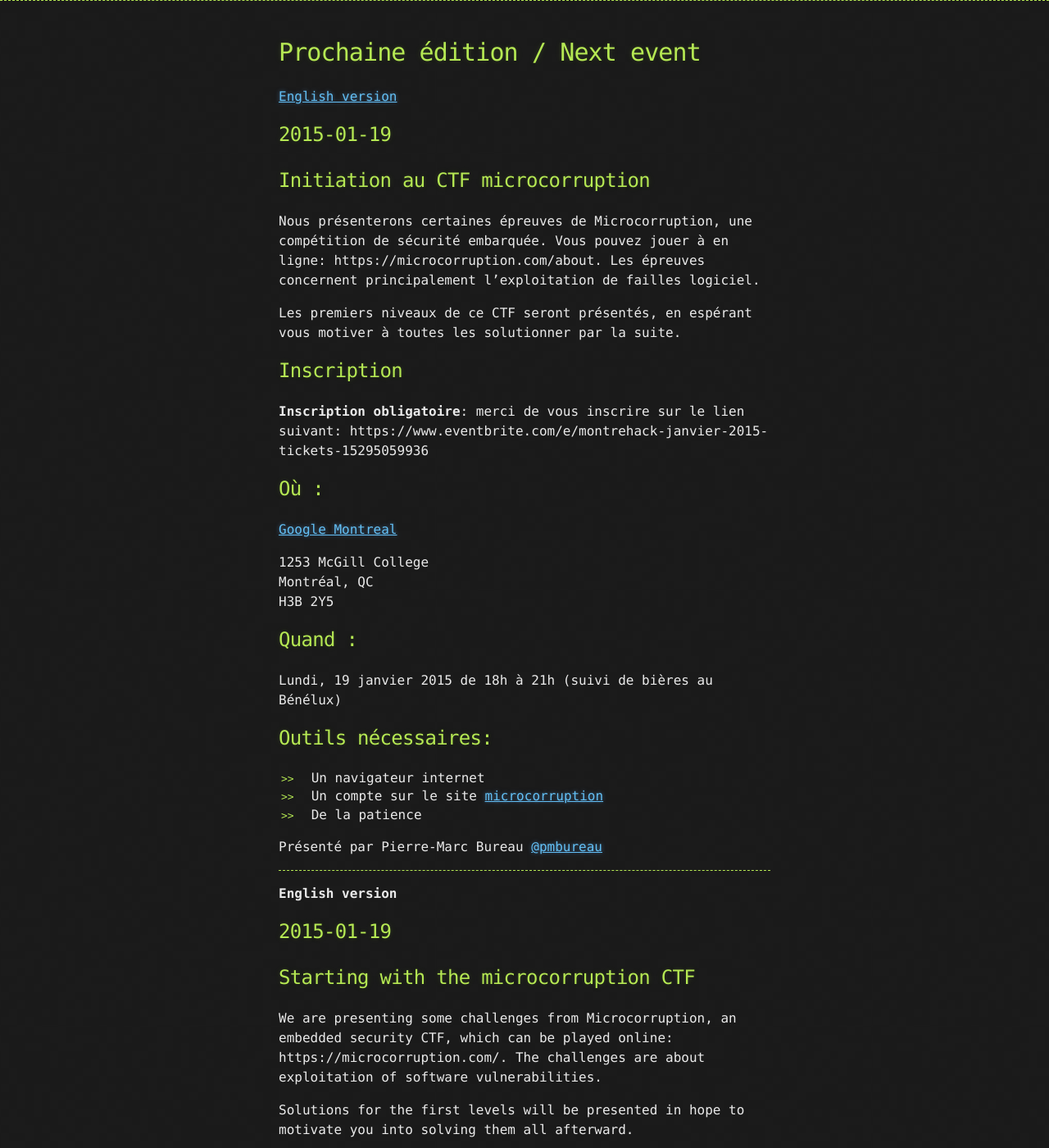
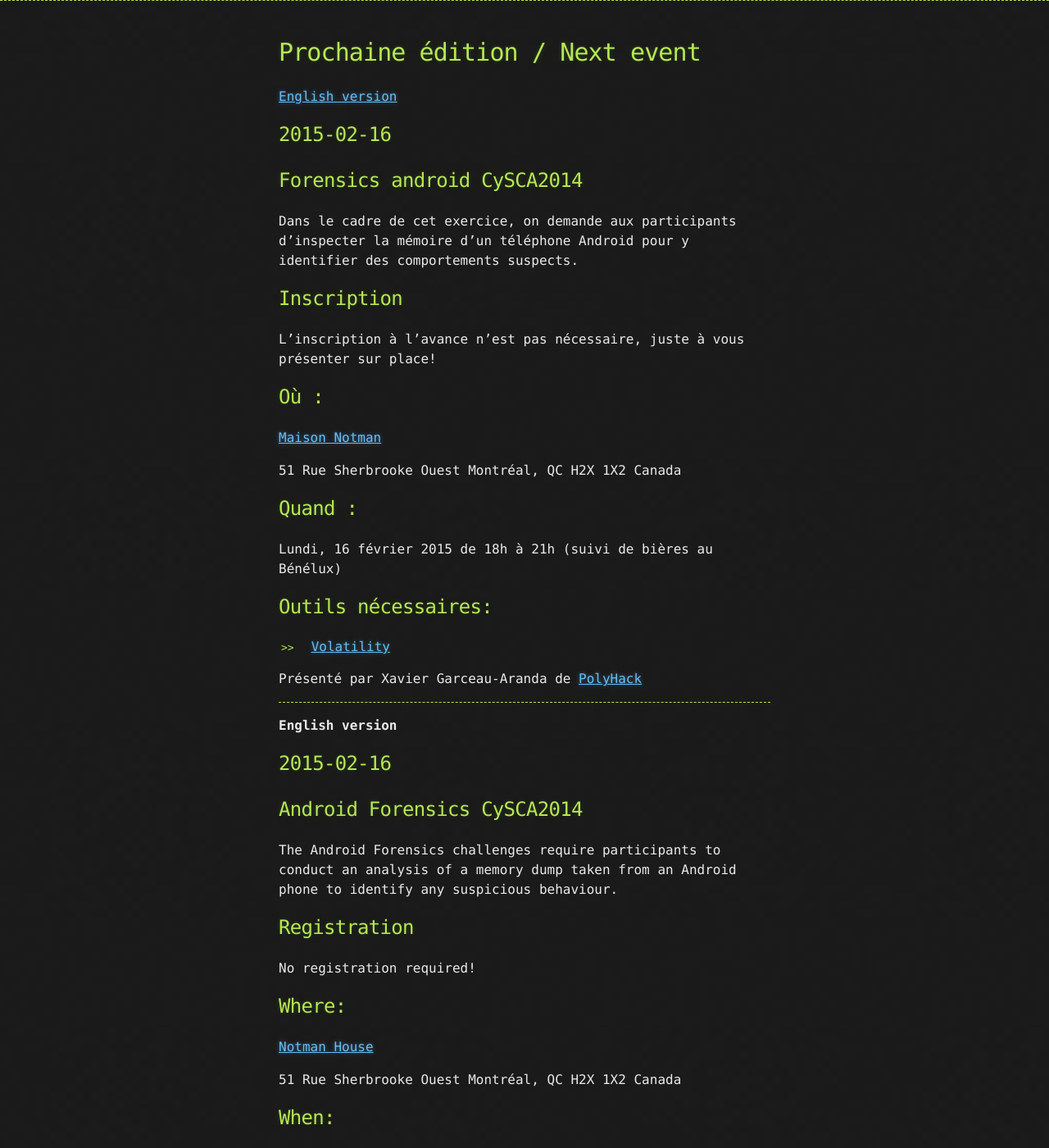
Before and after one commit to montrehack/montrehack.github.com, a Jekyll site: the page built from index.md, in a window 1280 px wide and 1400 px high, scrolled down 345 px. Shown: the whole window at 82% size. Built offline with Jekyll 4.4.1, drawn with Linux system fonts in a browser that asks for light colours; Markdown is read by kramdown in place of the engine named in the settings; comment, search, counter and statistics services are not loaded; some of the changed text lies outside the part shown.

Commit message:
feb2015
Adding information for February 2015 event (Android Forensics)

```diff
--- a/index.md
+++ b/index.md
@@ -7,80 +7,66 @@ title: MontréHack
 
 [English version](#english)
 
-## 2015-01-19
-## Initiation au CTF microcorruption
+## 2015-02-16
+## Forensics android CySCA2014
 
-Nous présenterons certaines épreuves de Microcorruption, une compétition
-de sécurité embarquée.  Vous pouvez jouer à en ligne:
-https://microcorruption.com/about.  Les épreuves concernent principalement
-l'exploitation de failles logiciel.
-
-Les premiers niveaux de ce CTF seront présentés, en espérant vous motiver à
-toutes les solutionner par la suite.
+Dans le cadre de cet exercice, on demande aux participants d'inspecter la
+mémoire d'un téléphone Android pour y identifier des comportements suspects.
 
 ## Inscription
 
-**Inscription obligatoire**: merci de vous inscrire sur le lien suivant:
-https://www.eventbrite.com/e/montrehack-janvier-2015-tickets-15295059936
+L'inscription à l'avance n'est pas nécessaire, juste à vous présenter sur place!
 
 ## Où :
 
-[Google Montreal](https://www.google.ca/about/careers/locations/montreal/#tab=tab-map)
+[Maison Notman](http://notman.org/)
 
-1253 McGill College
-Montréal, QC
-H3B 2Y5
+51 Rue Sherbrooke Ouest
+Montréal, QC H2X 1X2
+Canada
 
 ## Quand :
 
-Lundi, 19 janvier 2015 de 18h à 21h (suivi de bières au Bénélux)
+Lundi, 16 février 2015 de 18h à 21h (suivi de bières au Bénélux)
 
 ## Outils nécessaires:
 
-* Un navigateur internet
-* Un compte sur le site [microcorruption](https://microcorruption.com)
-* De la patience
+* [Volatility](https://code.google.com/p/volatility/)
 
-Présenté par Pierre-Marc Bureau [@pmbureau](https://twitter.com/pmbureau)
+Présenté par Xavier Garceau-Aranda de [PolyHack](http://polyhack.org/)
 
 <hr/>
 
 <a id="english"></a>
 **English version**
 
-## 2015-01-19
-## Starting with the microcorruption CTF
+## 2015-02-16
+## Android Forensics CySCA2014
 
-We are presenting some challenges from Microcorruption, an embedded
-security CTF, which can be played online: https://microcorruption.com/.  The
- challenges are about exploitation of software vulnerabilities.
-
-Solutions for the first levels will be presented in hope to motivate you into
-solving them all afterward.
+The Android Forensics challenges require participants to conduct an analysis of a
+memory dump taken from an Android phone to identify any suspicious behaviour.
 
 ## Registration
 
-**It is mandatory to register**, please register by following the link: https://www.eventbrite.com/e/montrehack-janvier-2015-tickets-15295059936
+No registration required!
 
 ## Where:
 
-[Google Montreal](https://www.google.ca/about/careers/locations/montreal/#tab=tab-map)
+[Notman House](http://notman.org/)
 
-1253 McGill College
-Montréal, QC
-H3B 2Y5
+51 Rue Sherbrooke Ouest
+Montréal, QC H2X 1X2
+Canada
 
 ## When:
 
-Monday, January 19th 2015 from 6pm to 9pm (followed by drinks at Bénélux)
+Monday, February 16th 2015 from 6pm to 9pm (followed by drinks at Bénélux)
 
 ## Required Tools:
 
-* A web browser
-* An account on [microcorruption](https://microcorruption.com)
-* Patience
+* [Volatility](https://code.google.com/p/volatility/)
 
-Presented by [@pmbureau](https://twitter.com/pmbureau)
+Presented by Xavier Garceau-Aranda from [PolyHack](http://polyhack.org/)
 
 <hr/>
 
```
